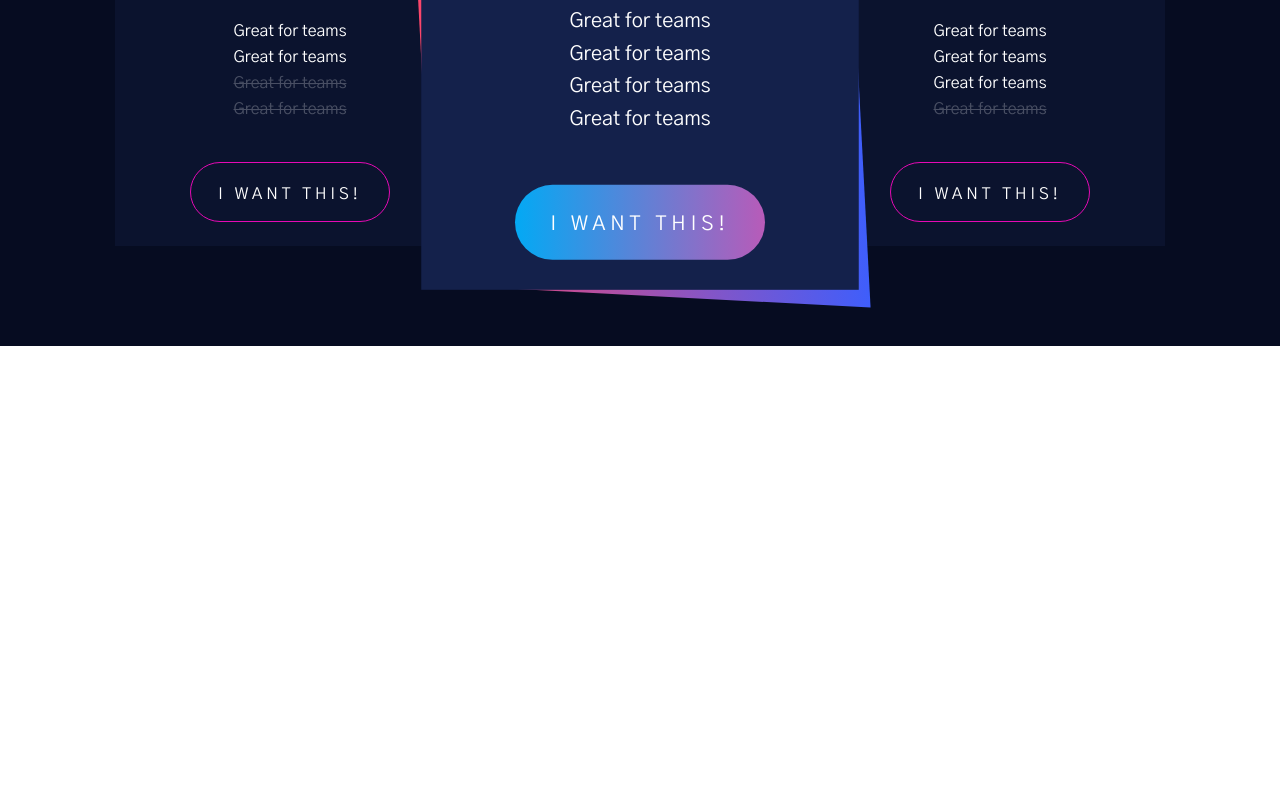
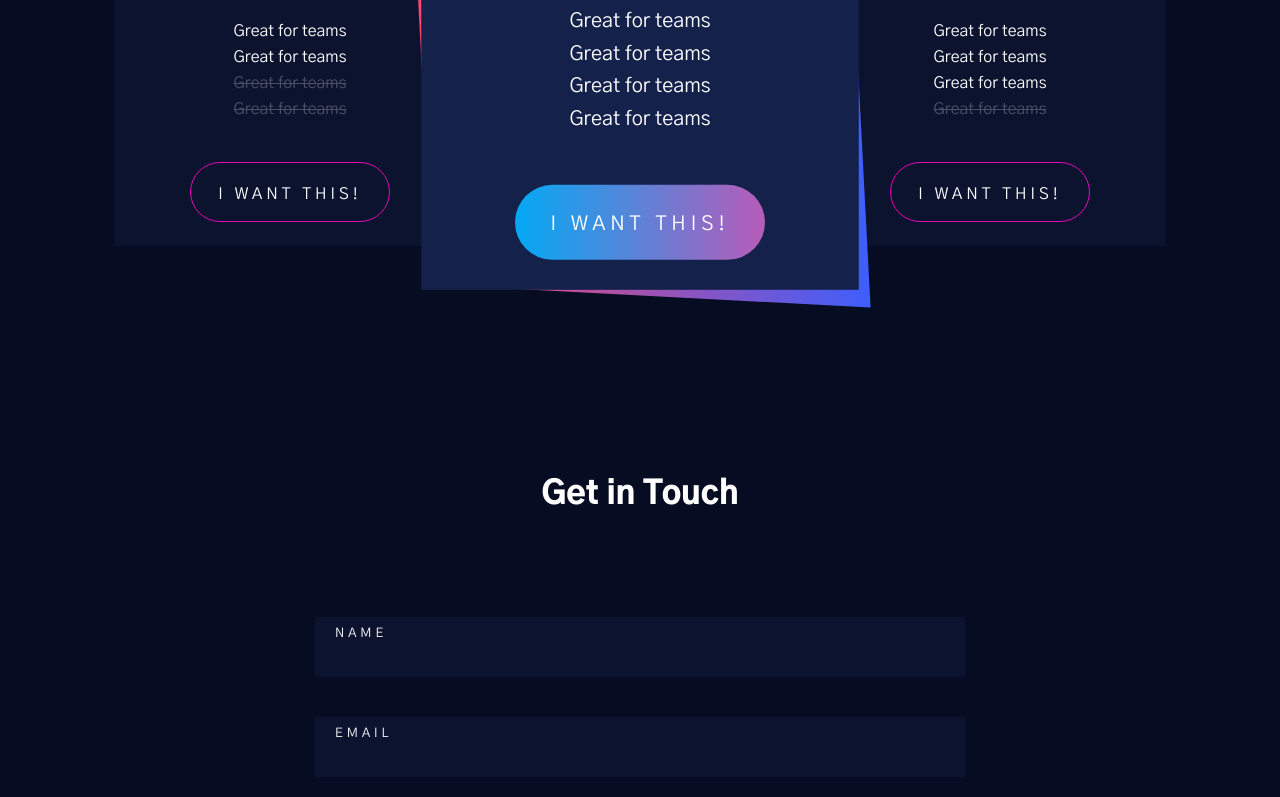
Before and after one commit to bagseye/startup, a Gatsby site: page / in a window 1280 px wide. Shown: the part 2000-2797 px from the top of the page. Before the commit the page ends 2346 px from the top, so only its background shows below. Built offline with nearby package versions, Linux system fonts and the light colour scheme; Gatsby itself is replaced by a stand-in of ours.

Commit message:
Added footer and contact component

```diff
--- a/package.json
+++ b/package.json
@@ -24,6 +24,7 @@
     "normalize.css": "^8.0.1",
     "react": "^16.11.0",
     "react-dom": "^16.11.0",
+    "react-icons": "^3.8.0",
     "styled-components": "^4.4.1",
     "typeface-gothic-a1": "0.0.61"
   },
--- a/src/components/Button/button.js
+++ b/src/components/Button/button.js
@@ -9,7 +9,7 @@ const Button = props => {
           {props.cta}
         </ButtonWrapper>
       ) : (
-        <ButtonWrapper>{props.cta}</ButtonWrapper>
+        <ButtonWrapper type={props.type}>{props.cta}</ButtonWrapper>
       )}
     </>
   )
@@ -32,6 +32,7 @@ const ButtonWrapper = styled.button`
   background-size: 400%;
   border-radius: 30px;
   border: none;
+  z-index: 1;
 
   &:hover {
     cursor: pointer;
--- /dev/null
+++ b/src/components/Contact/contact.js
@@ -0,0 +1,144 @@
+import React from "react"
+import styled from "styled-components"
+import Button from "../Button/button"
+
+const Contact = ({ title }) => {
+  return (
+    <ContactWrapper>
+      <div className="container">
+        <h2>{title}</h2>
+        <form name="contact" netlify>
+          <div className="input-area">
+            <input type="text" name="name" required autocomplete="off" />
+            <label className="label-name">
+              <span className="content-name">Name</span>
+            </label>
+          </div>
+
+          <div className="input-area">
+            <input type="email" name="email" required autocomplete="off" />
+            <label className="label-name">
+              <span className="content-name">Email</span>
+            </label>
+          </div>
+
+          <div className="input-area">
+            <textarea
+              type="text"
+              name="message"
+              rows="5"
+              required
+              autocomplete="off"
+            />
+            <label className="label-name">
+              <span className="content-name">Message</span>
+            </label>
+          </div>
+
+          <div className="input-area button-area">
+            <Button cta="Send" type="submit" />
+          </div>
+        </form>
+      </div>
+    </ContactWrapper>
+  )
+}
+
+const ContactWrapper = styled.section`
+  padding: 100px 30px;
+
+  .container {
+    width: 100%;
+    max-width: 650px;
+    margin: 0 auto;
+
+    h2 {
+      text-align: center;
+      margin-bottom: 100px;
+    }
+
+    form {
+      position: relative;
+      overflow: hidden;
+
+      .input-area {
+        margin-bottom: 40px;
+        position: relative;
+
+        &.button-area {
+          text-align: center;
+        }
+      }
+
+      input,
+      textarea {
+        height: 100%;
+        font-size: 1rem;
+        letter-spacing: 0.25rem;
+        padding: 20px;
+        display: block;
+        width: 100% !important;
+        border: none;
+        background-color: #0b132e;
+        color: #fff;
+        text-transform: uppercase;
+        position: relative;
+        box-sizing: border-box;
+        outline: none;
+
+        &:focus,
+        &:valid {
+          + .label-name {
+            .content-name {
+              transform: translateY(-25%);
+              font-size: 0.7rem;
+              opacity: 0.2;
+            }
+            &::after {
+              transform: translateX(0%);
+            }
+          }
+        }
+      }
+
+      label {
+        position: absolute;
+        top: 0px;
+        left: 0px;
+        width: 100%;
+        height: 100%;
+        pointer-events: none;
+
+        &::after {
+          content: "";
+          position: absolute;
+          left: 0px;
+          bottom: -1px;
+          height: 4px;
+          background: linear-gradient(
+            90deg,
+            #03a9f4,
+            #f441a5,
+            #ffeb3b,
+            #03a9f4
+          );
+          width: 100%;
+          transform: translateX(-100%);
+          transition: transform 0.3s ease;
+        }
+      }
+
+      .content-name {
+        position: absolute;
+        top: 10px;
+        left: 20px;
+        transition: all 0.3s ease;
+        text-transform: uppercase;
+        letter-spacing: 0.25rem;
+        font-size: 0.8rem;
+      }
+    }
+  }
+`
+
+export default Contact
--- /dev/null
+++ b/src/components/Footer/footer.js
@@ -0,0 +1,36 @@
+import React from "react"
+import styled from "styled-components"
+import socialIcons from "../../constants/social-icons"
+
+const Footer = () => {
+  return (
+    <FooterWrapper>
+      {socialIcons.map((item, index) => {
+        return (
+          <a
+            key={index}
+            href={item.url}
+            target="_blank"
+            rel="noopener noreferrer"
+          >
+            {item.icon}
+          </a>
+        )
+      })}
+    </FooterWrapper>
+  )
+}
+
+const FooterWrapper = styled.footer`
+  background-color: #000;
+  padding: 20px 30px;
+  text-align: center;
+
+  a {
+    color: #fff;
+    font-size: 1.75rem;
+    padding: 0 0.5rem;
+  }
+`
+
+export default Footer
--- a/src/components/layout.js
+++ b/src/components/layout.js
@@ -2,11 +2,13 @@ import React from "react"
 import styled from "styled-components"
 import "typeface-gothic-a1"
 import "./reset.css"
+import Footer from "../components/Footer/footer"
 
 const Layout = ({ children }) => {
   return (
     <LayoutWrapper>
       <div className="layout">{children}</div>
+      <Footer />
     </LayoutWrapper>
   )
 }
--- /dev/null
+++ b/src/constants/social-icons.js
@@ -0,0 +1,18 @@
+import React from "react"
+import { GoOctoface } from "react-icons/go"
+import { DiReact, DiMitlicence } from "react-icons/di"
+
+export default [
+  {
+    icon: <GoOctoface />,
+    url: "/",
+  },
+  {
+    icon: <DiReact />,
+    url: "/",
+  },
+  {
+    icon: <DiMitlicence />,
+    url: "/",
+  },
+]
--- a/src/pages/index.js
+++ b/src/pages/index.js
@@ -7,6 +7,7 @@ import Perk from "../components/Perk/perk"
 import Button from "../components/Button/button"
 import Packages from "../components/Packages/packages"
 import Package from "../components/Package/package"
+import Contact from "../components/Contact/contact"
 
 import perk1Img from "../images/speed.svg"
 import perk2Img from "../images/piggy-bank.svg"
@@ -92,6 +93,7 @@ export default () => (
           <Button cta="I want this!" />
         </Package>
       </Packages>
+      <Contact title="Get in Touch" />
     </Layout>
   </>
 )
```
Also changed, not shown: src/constants/links.js (added, +18 -0 lines), 1 other file.
